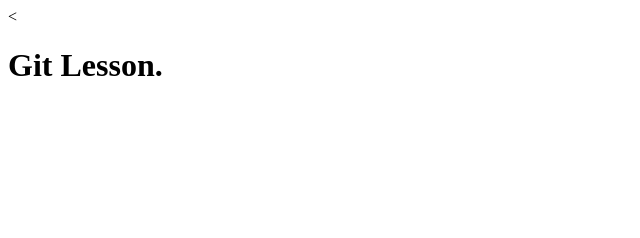
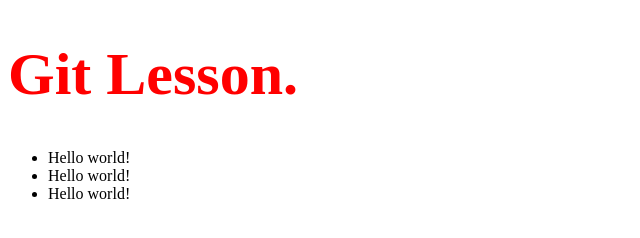
Before and after one commit to SergiyYefimov/FrontEndPartOneLesson11, a plain HTML site: page index.html in a window 1280 px wide. Shown: the whole page, without its empty margins (0-640 px from the left). Drawn offline with Linux system fonts and the light colour scheme.

Commit message:
Added Unnambered List

```diff
--- a/css/main.css
+++ b/css/main.css
@@ -0,0 +1,4 @@
+h1 {
+	font-size: 60px;
+	color: red;
+}
--- a/index.html
+++ b/index.html
@@ -1,10 +1,16 @@
-<<!DOCTYPE html>
+<!DOCTYPE html>
 <html lang="en">
 <head>
 	<meta charset="UTF-8">
 	<title>Hello Git!</title>
+	<link rel="stylesheet" href="css/main.css">
 </head>
 <body>
 	<h1>Git Lesson.</h1>
+	<ul>
+		<li>Hello world!</li>
+		<li>Hello world!</li>
+		<li>Hello world!</li>
+	</ul>
 </body>
 </html>
```
